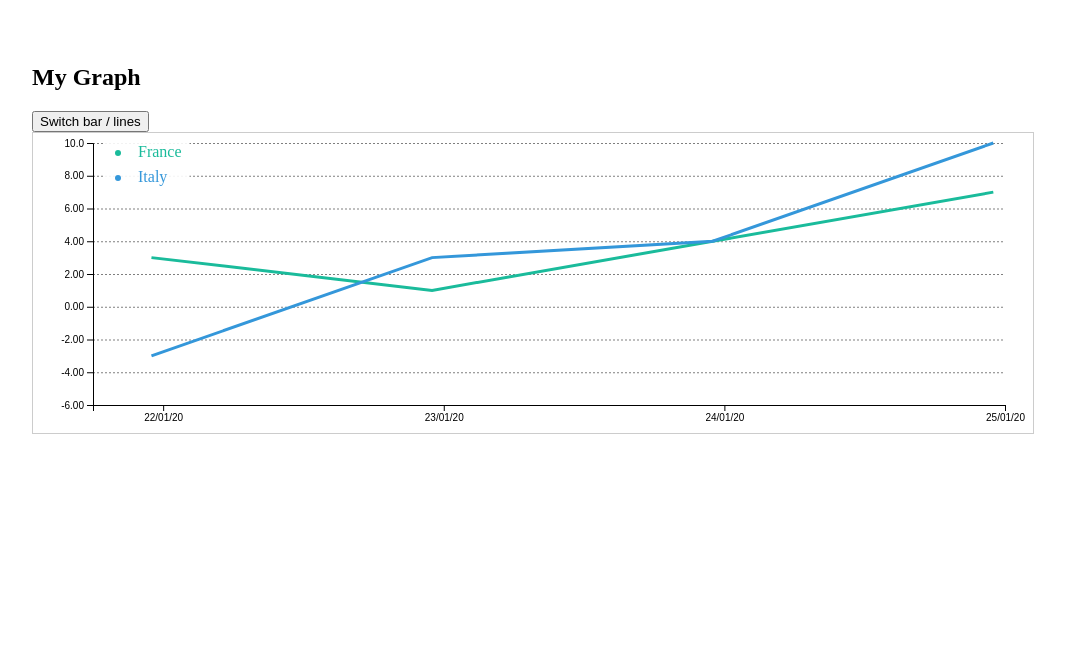
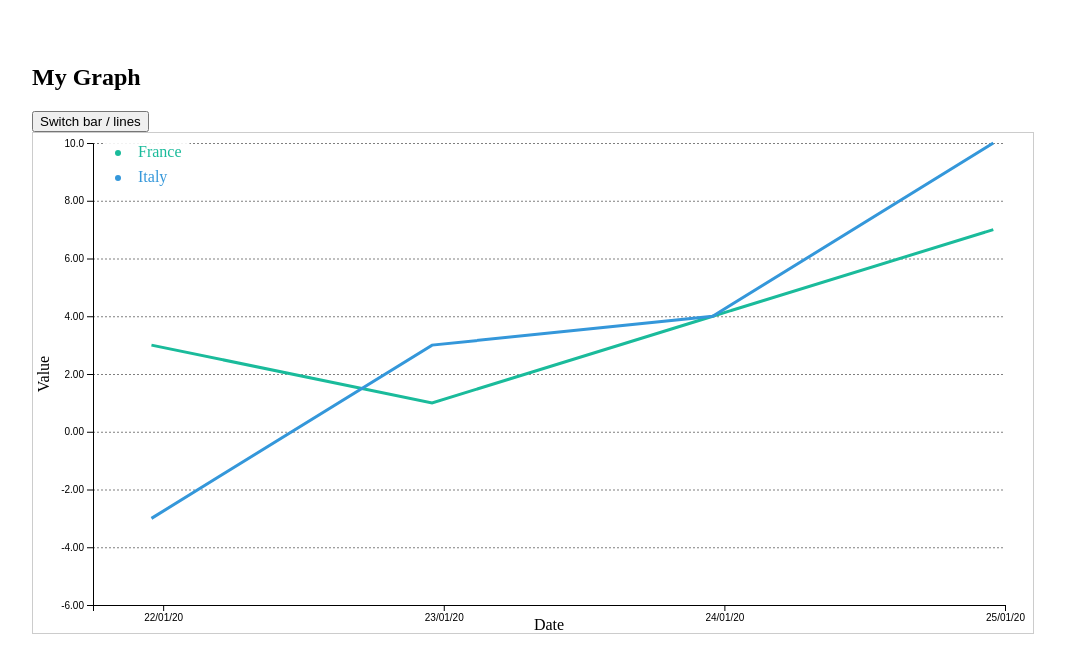
Before and after one commit to louisdecharson/Grapher.js, a plain HTML site: page test.html in a window 1280 px wide. Shown: the whole page, without its empty margins (32-1097 px from the left). Drawn offline with nearby package versions, Linux system fonts and the light colour scheme.

Commit message:
add labels

```diff
--- a/grapher.js
+++ b/grapher.js
@@ -11,33 +11,57 @@ function Grapher(id, options = {}, width = null, height = null) {
     this.width = width ? width : this.el.offsetWidth;
     this.height = height ? height : this.el.offsetHeight;
 
-    // Setting margin
-    this.margin = {};
-    this.margin.top = 10;
-    this.margin.right = this.width < 400 ? 20 : 30,
-    this.margin.bottom = 30;
-    this.margin.left = this.width < 400 ? 40 : 60;
-
-    // Setting inner width and inner height (without axes)
-    this.innerWidth = this.width - this.margin.left - this.margin.right;
-    this.innerHeight = this.height - this.margin.top - this.margin.bottom;
-
-    // Creating the svg
+    // Add svg
     this.svg = d3.select(`#${this.id}`)
         .append("svg")
         .attr("id", this.id + '_svg')
         .attr("width", this.width)
         .attr("height", this.height);
+
+
+    // Setting margin
+    this._setMargin = function({top=10,
+                                right=((x) => x < 400 ? 20 : 30),
+                                bottom=30,
+                                left=(x) => x < 400 ? 40 : 60}={}) {
+        this.margin = {};
+        this.margin.top = top;
+        this.margin.right = typeof right == "function" ? right(this.width) : right;
+        this.margin.bottom = 30;
+        this.margin.left = typeof left == "function" ? left(this.width) : left;
+
+        this._innerDimensions();
+    };
+
+
+    // Setting inner width and inner height (without axes)
+    this._innerDimensions = function() {
+        this.innerWidth = this.width - this.margin.left - this.margin.right;
+        this.innerHeight = this.height - this.margin.top - this.margin.bottom;
+
+        this._createSVG();
+    };
+
+    // Creating the svg
+    this._createSVG = function() {
+        this.svg.select(`#${this.id}_g`).remove();
         this.g = this.svg.append("g")
             .attr('id', this.id + '_g')
             .attr('transform', `translate(${this.margin.left},${this.margin.top})`);
 
+        this._addOverlay();
+    };
+
     // Add overlay for focus & tooltip
+    this._addOverlay = function() {
         this.g.append("rect")
             .attr("class", "overlay")
             .attr("width", this.innerWidth)
             .attr("height", this.innerHeight);
+    };
 
+    //
+    this._setMargin();
 
     // Default-Options
     this.options = {
@@ -47,7 +71,7 @@ function Grapher(id, options = {}, width = null, height = null) {
             "scale": "scaleLinear",
             "tickFormat": d3.format('.3s'),
             "parse": false,
-            "showLabel": "",
+            "label": false,
             "domain": null
         },
         "y": {
@@ -55,7 +79,7 @@ function Grapher(id, options = {}, width = null, height = null) {
             "scale": "scaleLinear",
             "tickFormat": d3.format('.3s'),
             "parse": false,
-            "showLabel": "",
+            "label": false,
             "domain": ""
         },
         "category": {
@@ -126,6 +150,9 @@ function Grapher(id, options = {}, width = null, height = null) {
 
         this.parseData();
 
+        this._setMargin({bottom:(this.options.x.label ? 60 : 30),
+                         left:(this.options.y.label ? 80 : 60)});
+
     };
 
     this.updateOptions(options);
@@ -195,6 +222,18 @@ function Grapher(id, options = {}, width = null, height = null) {
         }
     };
 
+    this.addXLabel = function(options=null) {
+        // Add Title for X axis
+        if (options) {
+            this.updateOptions(options);
+        }
+        this.g.append("text")
+            .attr("class","xLabel axisLabel")
+            .attr("transform", `translate(${this.innerWidth/2},${this.height-this.margin.bottom/2})`)
+            .style("text-anchor","middle")
+            .text(this.options.x.label);
+    };
+
     this.addX2 = function(options=null) {
         // Second X-axis in case of bars
         if (options) {
@@ -258,6 +297,21 @@ function Grapher(id, options = {}, width = null, height = null) {
         this.g.append("g")
             .attr('class','yGrid')
             .call(this.yGrid);
+    };
+
+    this.addYLabel = function(options=null) {
+        // Add Title for X axis
+        if (options) {
+            this.updateOptions(options);
+        }
+        this.g.append("text")
+            .attr("transform", "rotate(-90)")
+            .attr("y", 0 - this.margin.left)
+            .attr("x",0 - (this.innerHeight / 2))
+            .attr("dy", "1em")
+            .attr("class","yLabel axisLabel")
+            .style("text-anchor", "middle")
+            .text(this.options.y.label);
     };
 
     this._drawContent =  function(options=null) {
@@ -476,6 +530,8 @@ function Grapher(id, options = {}, width = null, height = null) {
             this.updateOptions(options);
         }
 
+        this._setMargin();
+
         // Clean
         this.g.selectAll('g.x.axis').remove();
         this.g.selectAll('g.y.axis').remove();
@@ -487,7 +543,13 @@ function Grapher(id, options = {}, width = null, height = null) {
         if (this.options.type == "bar") {
             this.addX2();
         }
+        if (this.options.x.label) {
+            this.addXLabel();
+        }
         this.addY();
+        if (this.options.y.label) {
+            this.addYLabel();
+        }
 
         // Add content
         this._drawContent();
--- a/test.html
+++ b/test.html
@@ -10,7 +10,7 @@
          }
          #myPlot {
              width: 1000px;
-             height: 300px;
+             height: 500px;
              border: 1px solid #ccc;
          }
         </style>
@@ -39,13 +39,15 @@
                  "name":"date",
                  "scale": "scaleTime",
                  "tickFormat": d3.timeFormat("%d/%m/%y"),
-                 "parse": (d) => new Date(d)
+                 "parse": (d) => new Date(d),
+                 "label": "Date"
              },
              "y": {
                  "name": "value",
                  "scale": "scaleLinear",
                  "tickFormat": d3.format('.3s'),
-                 "domain": [-5, 10]
+                 "domain": [-5, 10],
+                 "label": "Value"
              },
              "category": {
                  "name":"Country/Region"
```
Lines whose indentation alone changed are shown as unchanged.
